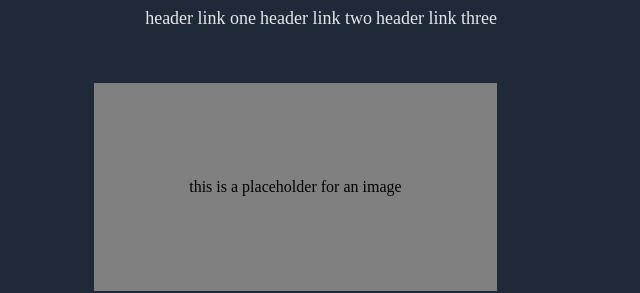
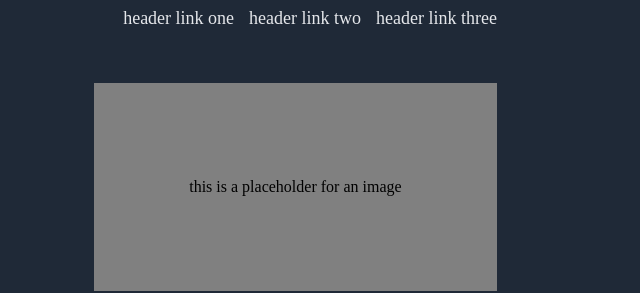
Before and after one commit to fredrikb12/landing-page, a plain HTML site: page index.html in a window 1280 px wide. Shown: the top 293 px of the page, 591-1231 px from the left. Drawn offline with Linux system fonts and the light colour scheme.

Commit message:
Add gap between header links

```diff
--- a/style.css
+++ b/style.css
@@ -49,6 +49,10 @@ body {
     font-size: 18px;
     color: #E5E7EB;
     text-decoration: none;
+}
+.header-links {
+    display: flex;
+    gap: 15px;
 }
 
 .hero-main > p {
```
